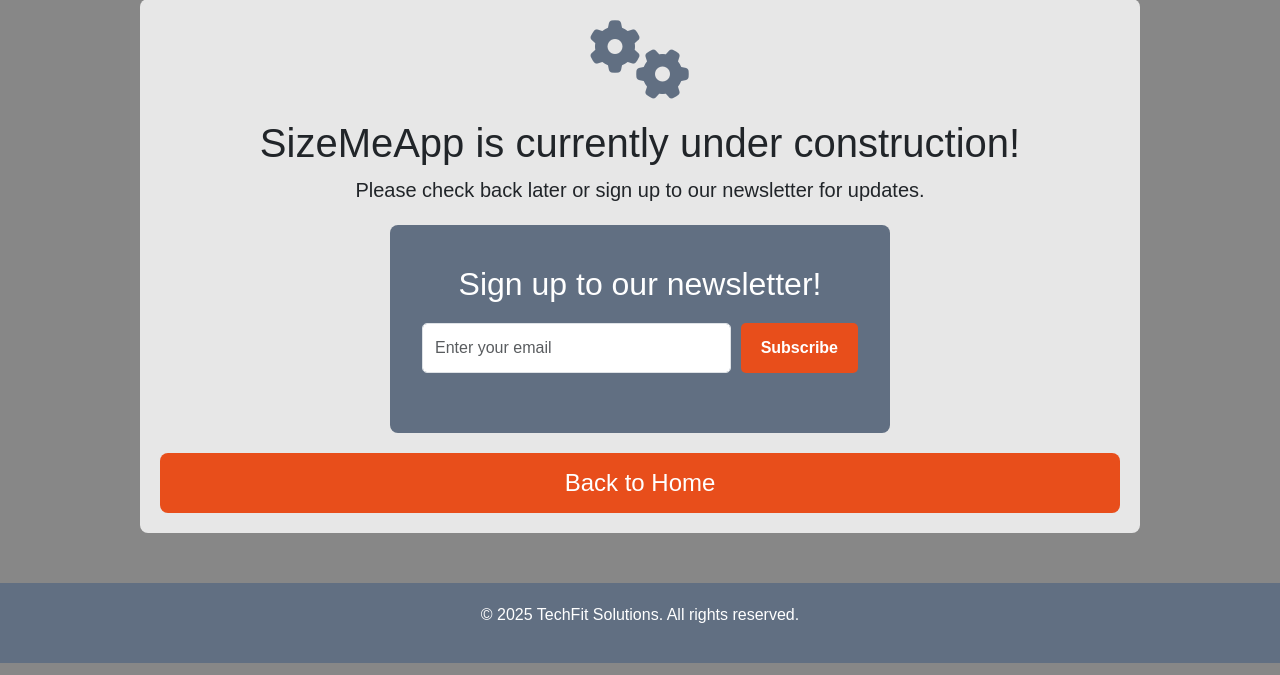
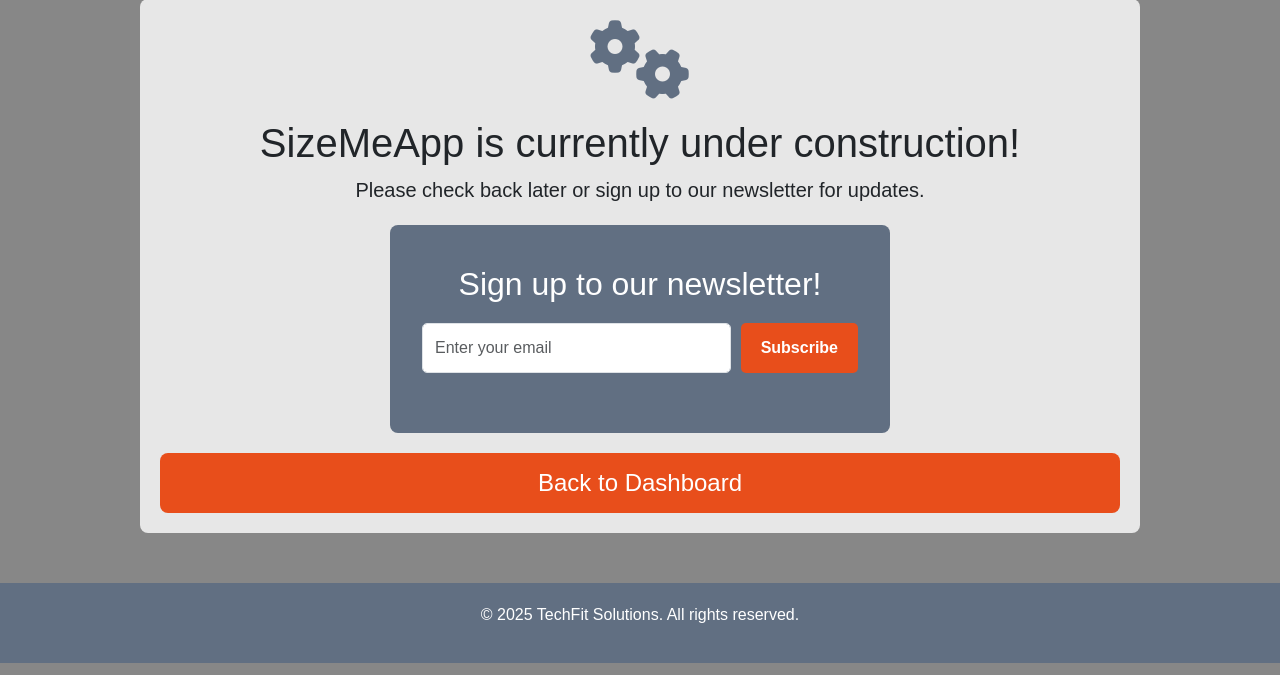
Before and after one commit to Sara-Sundin/SizeMeApp, a Django app: page /under-construction/ in a window 1280 px wide. Shown: the part 101-776 px from the top of the page. Run offline with Django 5.2, Linux system fonts and the light colour scheme; parts of the project's set-up code (start-up, migrations or seed data) failed here and were passed over; some libraries are stand-ins or nearby versions.

Commit message:
link back to dashboard at under_construction

```diff
--- a/apps/pages/templates/pages/under_construction.html
+++ b/apps/pages/templates/pages/under_construction.html
@@ -22,7 +22,7 @@
                 </form>
             </div>
         </div>
-        <a href="/" class="btn-orange">Back to Home</a>
+        <a href="{% url 'dashboard' %}" class="btn-orange">Back to Dashboard</a>
     </div>
 </section>
 
```
